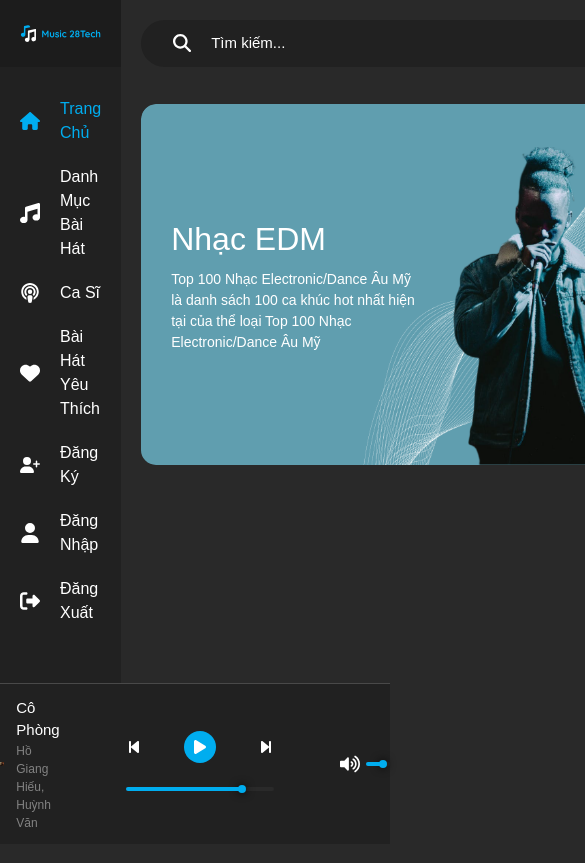
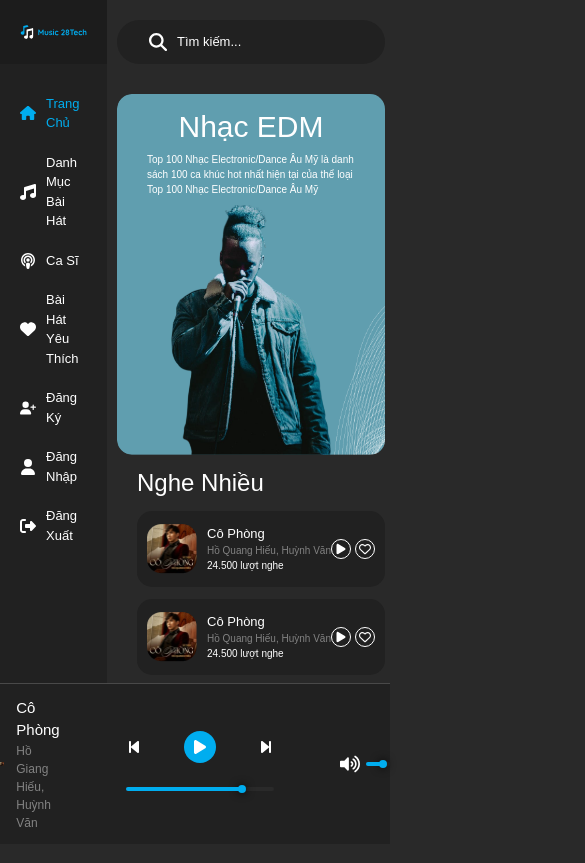
Before and after one commit to truonginit/project-front-end-music-app-cloud-nextjs, a Next.js app: page / in a window 390 px wide. Shown: the top 863 px of the page, 585 px wide, since content can reach past the window. Built offline with nearby package versions, Linux system fonts and the light colour scheme.

Commit message:
Responsive giao diện + section 1 + sider (chưa hoàn thiện) + thanh tìm kiếm

```diff
--- a/src/app/components/Sider/Sider.jsx
+++ b/src/app/components/Sider/Sider.jsx
@@ -19,7 +19,7 @@ export const Sider = () => {
 
     return (
         <>
-            <nav className="dark:bg-darkModePrimary w-[280px] h-[100vh]" >
+            <nav className="dark:bg-darkModePrimary md:w-[280px] w-[180px] h-[100vh]" >
                 <SiderLogo/>
                 <ul className='px-[20px] py-[30px]'>
                     {dataSider.map((item, index) => (
--- a/src/app/components/Sider/SiderItem.jsx
+++ b/src/app/components/Sider/SiderItem.jsx
@@ -15,10 +15,10 @@ export const SiderItem = (props) => {
             <li className=" mb-[20px] dark:text-darkModeText">
                 <Link
                     href={href}
-                    className={`flex items-center gap-x-[20px] transition duration-0 ease-in-out ${pathname === href ? "dark:text-darkModeActive" : "dark:text-darkModeText"}  hover:dark:text-darkModeActive  hover:duration-1000 `}
+                    className={`flex items-center xl:gap-x-[20px] gap-x-[10px] transition duration-0 ease-in-out ${pathname === href ? "dark:text-darkModeActive" : "dark:text-darkModeText"}  hover:dark:text-darkModeActive  hover:duration-1000 `}
                 >
-                    <span className="text-[20px] "> {icon} </span>
-                    <span className="text-[16px] font-700"> {title} </span>
+                    <span className="xl:text-[20px] "> {icon} </span>
+                    <span className="xl:text-[16px] text-[13px] font-700"> {title} </span>
                 </Link>
             </li>
         </>
--- a/src/app/components/banner/Banner.tsx
+++ b/src/app/components/banner/Banner.tsx
@@ -4,15 +4,15 @@ import { BannerContent } from "./BannerContent";
 export const Banner = () => {
     return (
         <>
-            <div className="w-[545px] h-[361px]">
+            <div className="xl:w-[545px] w-full h-[361px] xl:mb-[0px] mb-[10px]">
                 <div // wrap
-                    className="w-full h-full flex items-center bg-cover rounded-[15px]"
+                    className="w-full h-full flex md:flex-row flex-col items-center bg-cover rounded-[15px]"
                     style={ {backgroundImage: "url('/demo/section-1-background-banner.png')"}}
                 >
                     <BannerContent />
 
                     {/* banner image singer */}
-                    <div className="w-[215px] mr-[23px] mt-[44px]">
+                    <div className="md:w-[215px] md:h-auto h-[250px] md:mr-[23px] md:mt-[44px]">
                         <img
                             src="/demo/section-1-background-banner-user.png"
                             alt="Banner Nhạc EDM"
--- a/src/app/components/banner/BannerContent.tsx
+++ b/src/app/components/banner/BannerContent.tsx
@@ -3,12 +3,12 @@ export const BannerContent = () => {
         <>
             <div className="flex-1 mx-[30px]">
                 {/* title */}
-                <h3 className="text-[32px] font-700 dark:text-darkModeText mb-[6px]">
+                <h3 className="xl:text-[32px] lg:text-[46px] text-[30px] font-700 dark:text-darkModeText md:mb-[6px] mb-[3px] md:mt-[0px] mt-[10px] md:text-left text-center">
                     Nhạc EDM
                 </h3>
 
                 {/* content */}
-                <p className="text-[14px] font-500 dark:text-darkModeText">
+                <p className="lg:text-[14px] md:text-[13px] text-[10px] font-500 dark:text-darkModeText">
                     Top 100 Nhạc Electronic/Dance Âu Mỹ là danh sách 100 ca khúc hot nhất hiện tại của thể loại Top 100 Nhạc Electronic/Dance Âu Mỹ
                 </p>
             </div>
--- a/src/app/components/boxtitle/BoxTitle.tsx
+++ b/src/app/components/boxtitle/BoxTitle.tsx
@@ -8,7 +8,7 @@ export const BoxTitle = (props: InterfaceBoxTitle) => {
     const { title, className } = props;
     return (
         <>
-            <h3 className={"text-[24px] font-700 dark:text-darkModeText capitalize mb-[20px]" + className}>
+            <h3 className={"text-[24px] font-700 dark:text-darkModeText capitalize xl:mb-[20px] mb-[10px]" + className}>
                 {title}
             </h3>
         </>
--- a/src/app/components/listen/ListenALot.tsx
+++ b/src/app/components/listen/ListenALot.tsx
@@ -5,7 +5,7 @@ import { ListenALotList } from "./ListenALotList";
 export const ListenALot = () => {
     return (
         <>
-            <div className="w-[425px] ml-[20px]">
+            <div className="xl:w-[425px] w-full ml-[20px]">
                 <BoxTitle title="Nghe nhiều" className="" />
                 <ListenALotList />
             </div>
--- a/src/app/components/listen/ListenALotItem.tsx
+++ b/src/app/components/listen/ListenALotItem.tsx
@@ -6,12 +6,12 @@ export const ListenALotItem = () => {
         <>
 
             <div
-                className="w-full h-[96px] dark:bg-darkModePrimary rounded-[15px] p-[10px] flex items-center justify-between"
+                className="w-full md:h-[96px] h-[76px] dark:bg-darkModePrimary rounded-[15px] p-[10px] flex items-center justify-between"
             > {/* wrap */}
                 {/* content */}
                 <div className="flex items-center gap-x-[10px]">
                     {/* image */}
-                    <div className="w-[76px] h-[76px]">
+                    <div className="md:w-[76px] md:h-[76px] h-[50px] w-[50px]">
                         <img
                             src="/demo/hoquanghieu-cophong.png"
                             alt="usd"
@@ -21,18 +21,18 @@ export const ListenALotItem = () => {
 
                     {/* info */}
                     <div className="flex flex-col cursor-pointer">
-                        <span className="text-[16px] font-600 dark:text-darkModeText">Cô Phòng</span>
-                        <span className="text-[12px] font-400 dark:text-darkModeSubText">Hồ Quang Hiếu, Huỳnh Văn</span>
-                        <span className="text-[12px] font-400 dark:text-darkModeText">24.500 lượt nghe</span>
+                        <span className="md:text-[16px] text-[13px] font-600 dark:text-darkModeText">Cô Phòng</span>
+                        <span className="md:text-[12px] text-[10px] font-400 dark:text-darkModeSubText">Hồ Quang Hiếu, Huỳnh Văn</span>
+                        <span className="md:text-[12px] text-[10px] font-400 dark:text-darkModeText">24.500 lượt nghe</span>
                     </div>
                 </div>
 
                 {/* wishlist */}
-                <div className="flex items-center gap-x-[10px]">
-                    <div className="w-[34px] h-[34px] inline-flex justify-center items-center  rounded-[50%] dark:text-darkModeText border-[1px] dark:border-darkModeText">
+                <div className="flex items-center md:gap-x-[10px] gap-x-[4px]">
+                    <div className="md:w-[34px] md:h-[34px] w-[20px] h-[20px] md:text-[18px] text-[12px] inline-flex justify-center items-center  rounded-[50%] dark:text-darkModeText border-[1px] dark:border-darkModeText">
                         <FaPlay />
                     </div>
-                    <div className="w-[34px] h-[34px] inline-flex justify-center items-center  rounded-[50%] dark:text-darkModeText border-[1px] dark:border-darkModeText">
+                    <div className="md:w-[34px] md:h-[34px] w-[20px] h-[20px] md:text-[18px] text-[12px] inline-flex justify-center items-center  rounded-[50%] dark:text-darkModeText border-[1px] dark:border-darkModeText">
                         <FaRegHeart />
                     </div>
                 </div>
--- a/src/app/components/search/Search.tsx
+++ b/src/app/components/search/Search.tsx
@@ -7,13 +7,13 @@ export const Search = () => {
         <>
             <form
                 action=""
-                className="w-[100%] dark:bg-darkModePrimary rounded-[50px] overflow-hidden py-[12px] px-[32px] flex items-center gap-x-[20px] mb-[30px]"
+                className="w-[100%] dark:bg-darkModePrimary rounded-[50px] overflow-hidden py-[12px] px-[32px] flex items-center md:gap-x-[20px] gap-x-[10px] mb-[30px]"
             >
                 <input
                     type="search"
                     name="keyword"
                     placeholder="Tìm kiếm..."
-                    className="flex-1 order-2 bg-transparent outline-none text-[15px] dark:text-darkModeText dark:placeholder-darkModeText"
+                    className="flex-1 order-2 bg-transparent outline-none md:text-[15px] text-[13px] font-400 dark:text-darkModeText dark:placeholder-darkModeText"
                     defaultValue={""}
                 >
                 </input>
--- a/src/app/components/section1/Section1.tsx
+++ b/src/app/components/section1/Section1.tsx
@@ -5,7 +5,7 @@ import { ListenALot } from '../listen/ListenALot';
 export const Section1 = () => {
     return (
         <>
-            <div className="flex items-end" > {/* wrap */}
+            <div className="flex items-end xl:flex-nowrap flex-wrap" > {/* wrap */}
                 <Banner />
                 <ListenALot />  {/* nghe nhiều */}
             </div>
--- a/src/app/layout.tsx
+++ b/src/app/layout.tsx
@@ -20,7 +20,7 @@ export default function RootLayout({ children, }: Readonly<{ children: React.Rea
           {/* khối sider - search - nội dung chính */}
           <div className="flex"> {/* wrap */}
               <Sider/>  {/* sider */}
-              <main className="flex-1 ml-[20px] mt-[20px]">
+              <main className="flex-1 md:ml-[20px] md:mr-[0px] ml-[10px] mr-[5px] mt-[20px] mb-[100px]">
                 <Search /> {/* khung tìm kiếm */}
                 {children} {/* nội dung chính */}
               </main>
--- a/tailwind.config.ts
+++ b/tailwind.config.ts
@@ -14,8 +14,8 @@ export default {
         'sm': '575.98px',   //  min-width: 575.98px
         'md': '767.98px',   //  min-width: 767.98px
         'lg': '991.98px',   //  min-width: 991.98px
-        'xl': '1239.98px',  //  min-width: 1239.98px
-        '2xl': '1239.98px', //  min-width: 1536.98px
+        'xl': '1279.98px',  //  min-width: 1239.98px
+        '2xl': '1279.98px', //  min-width: 1536.98px
       },
 
       /** Màu sắc */
```
